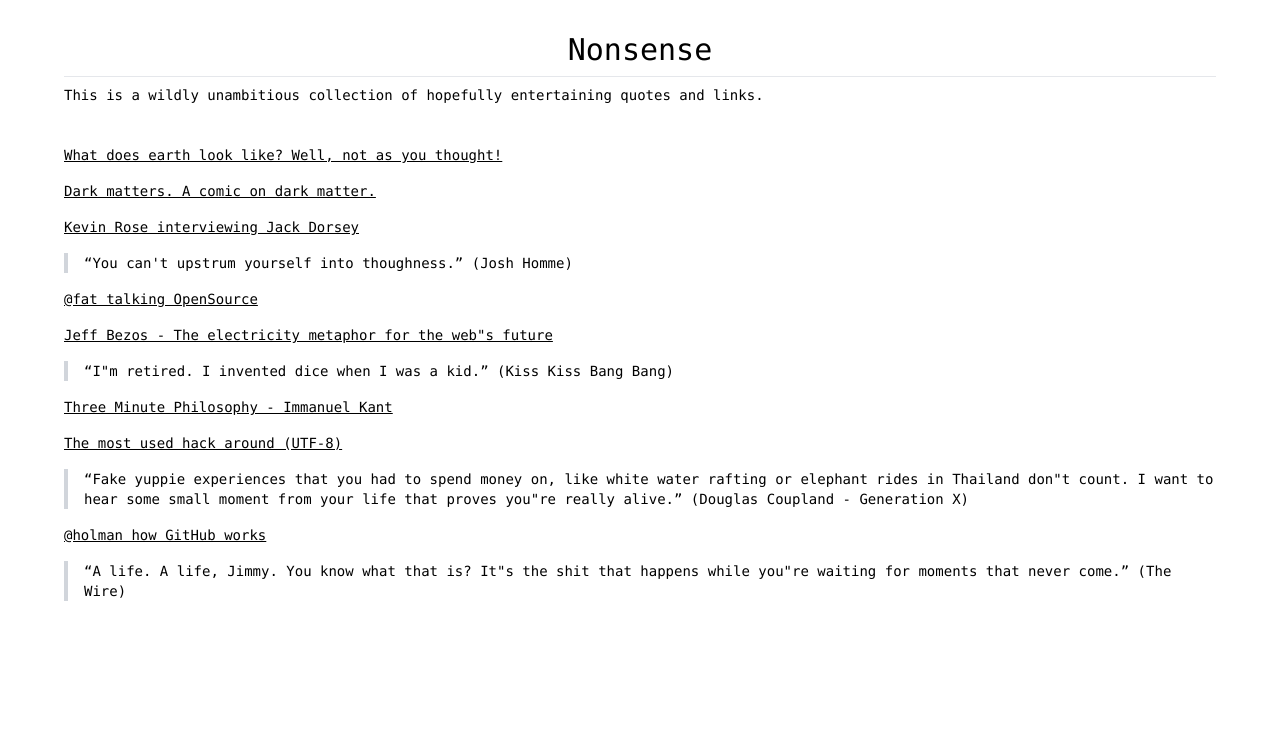
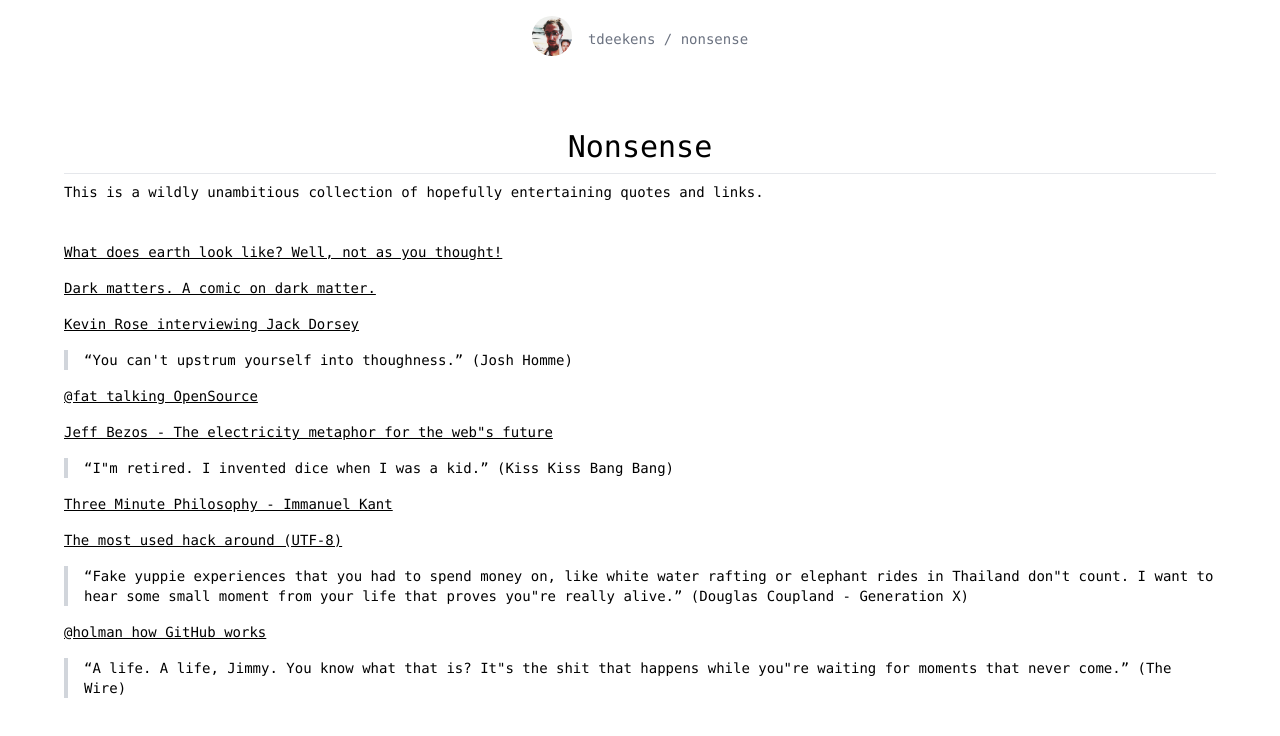
Before and after one commit to tdeekens/tdeekens.name, a Next.js app: page /nonsense in a window 1280 px wide. Shown: the top 736 px of the page. Built offline with nearby package versions, Linux system fonts and the light colour scheme.

Commit message:
feat: add breadcrumbs

```diff
--- a/components/external-link.tsx
+++ b/components/external-link.tsx
@@ -1,5 +1,5 @@
 type TExternalLinkProps = {
-  underline: boolean;
+  underline?: boolean;
   children: React.ReactNode;
   href: string;
 };
--- /dev/null
+++ b/components/header.tsx
@@ -0,0 +1,44 @@
+import Image from 'next/image';
+import { useRouter } from 'next/router';
+import InternalLink from '@components/internal-link';
+
+function Header() {
+  const router = useRouter();
+
+  const path = router.asPath;
+
+  if (path === '/') return null;
+
+  const breadcrumbs = path.split('/').slice(1);
+
+  return (
+    <header className="print:hidden flex justify-center font-mono text-sm items-center flex-auto mt-4 mb-9 space-x-4">
+      <div>
+        <InternalLink href="/">
+          <Image
+            className="object-cover w-40 h-40 rounded-full"
+            src="/me.jpg"
+            alt="@tdeekens avatar"
+            width="40"
+            height="40"
+          />
+        </InternalLink>
+      </div>
+
+      <span className="text-gray-500">
+        <InternalLink href="/" underline={false}>
+          tdeekens
+        </InternalLink>
+        {breadcrumbs.map((breadcrumb, index) => (
+          <InternalLink
+            underline={false}
+            key={index}
+            href={`/${breadcrumb}`}
+          >{` / ${breadcrumb}`}</InternalLink>
+        ))}
+      </span>
+    </header>
+  );
+}
+
+export default Header;
--- a/components/internal-link.tsx
+++ b/components/internal-link.tsx
@@ -3,14 +3,24 @@
 type TInternalLinkProps = {
   children: React.ReactNode;
   href: string;
+  underline?: boolean;
 };
 
 function InternalLink(props: TInternalLinkProps) {
   return (
     <Link href={props.href} passHref>
-      <a className="underline hover:no-underline">{props.children}</a>
+      <a
+        className={[props.underline && 'underline', 'hover:no-underline']
+          .filter(Boolean)
+          .join(' ')}
+      >
+        {props.children}
+      </a>
     </Link>
   );
 }
+InternalLink.defaultProps = {
+  underline: true,
+};
 
 export default InternalLink;
--- a/components/layout.tsx
+++ b/components/layout.tsx
@@ -1,4 +1,5 @@
 import Head from 'next/head';
+import Header from '@components/header';
 
 type TLayoutProps = {
   children: React.ReactElement;
@@ -6,14 +7,16 @@
 
 function Layout(props: TLayoutProps) {
   return (
-    <div className="flex justify-center items-center">
+    <div>
       <Head>
         <link rel="icon" href="/favicon.ico" />
       </Head>
-
-      <main className="my-8 mx-4 md:mx-16 font-mono xl:text-sm print:text-sm max-w-6xl">
-        {props.children}
-      </main>
+      <Header />
+      <div className="flex justify-center items-center ">
+        <main className="my-8 mx-4 md:mx-16 font-mono xl:text-sm print:text-sm max-w-6xl">
+          {props.children}
+        </main>
+      </div>
     </div>
   );
 }
--- a/next.config.js
+++ b/next.config.js
@@ -8,6 +8,11 @@
         destination: '/curriculum-vitae',
         permanent: true,
       },
+      {
+        source: '/posts',
+        destination: '/',
+        permanent: false,
+      },
     ];
   },
 };
```
